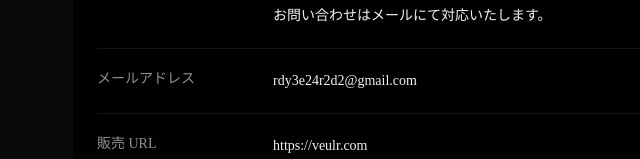
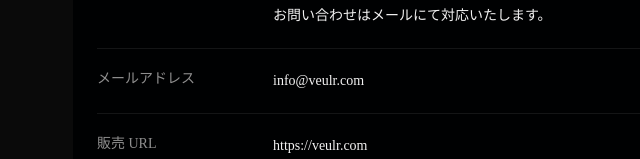
Before and after one commit to rdy3e24r2d2/veulr, a Next.js app: page /tokushoho in a window 1280 px wide. Shown: the part 443-602 px from the top of the page, without its empty margins (231-871 px from the left). Built offline with nearby package versions, Linux system fonts and the light colour scheme.

Commit message:
fix: update contact email to info@veulr.com

```diff
--- a/src/app/tokushoho/page.tsx
+++ b/src/app/tokushoho/page.tsx
@@ -25,7 +25,7 @@
   },
   {
     term: "メールアドレス",
-    description: "rdy3e24r2d2@gmail.com",
+    description: "info@veulr.com",
   },
   {
     term: "販売 URL",
--- a/src/components/lp/Header.tsx
+++ b/src/components/lp/Header.tsx
@@ -50,7 +50,7 @@
         </ul>
 
         <a
-          href="mailto:rdy3e24r2d2@gmail.com"
+          href="mailto:info@veulr.com"
           className="inline-flex items-center justify-center px-4 py-2 rounded-lg text-sm font-medium transition-all duration-200"
           style={{
             background: "var(--veulr-accent-primary)",
```
